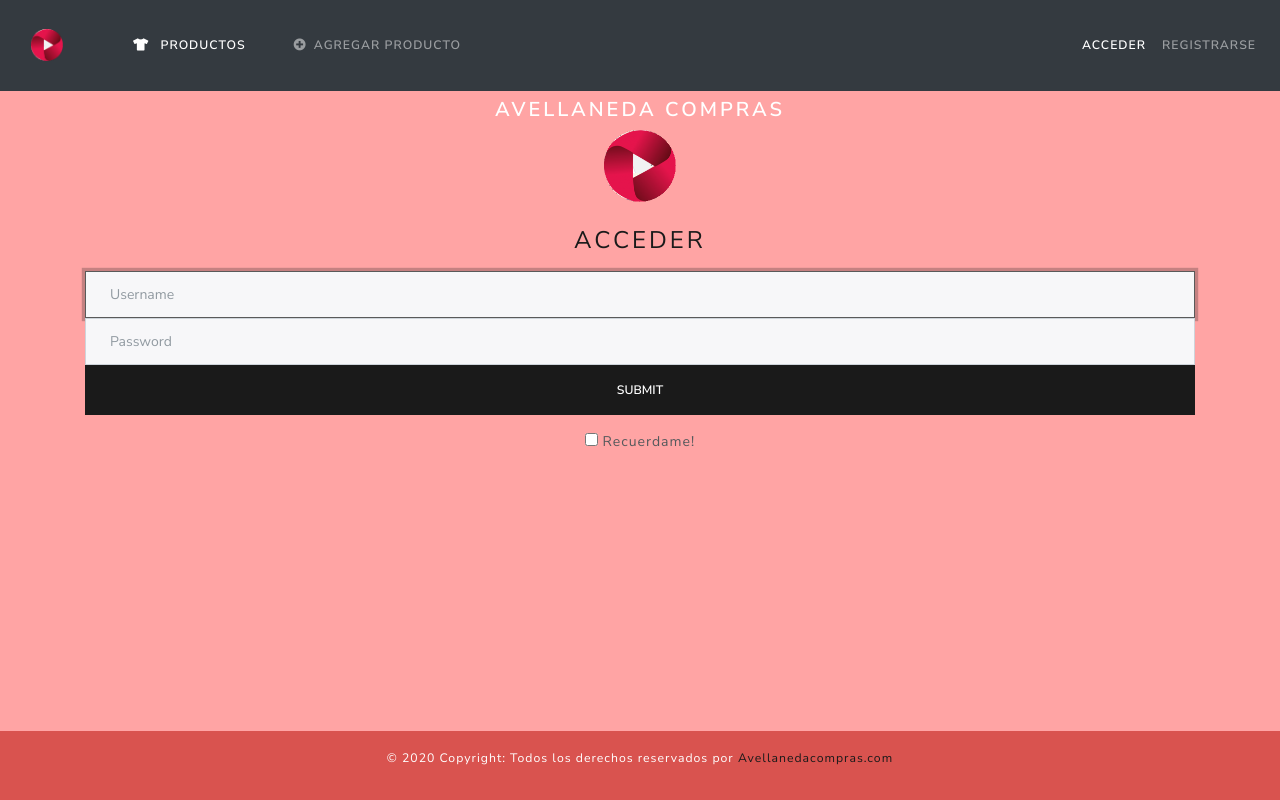
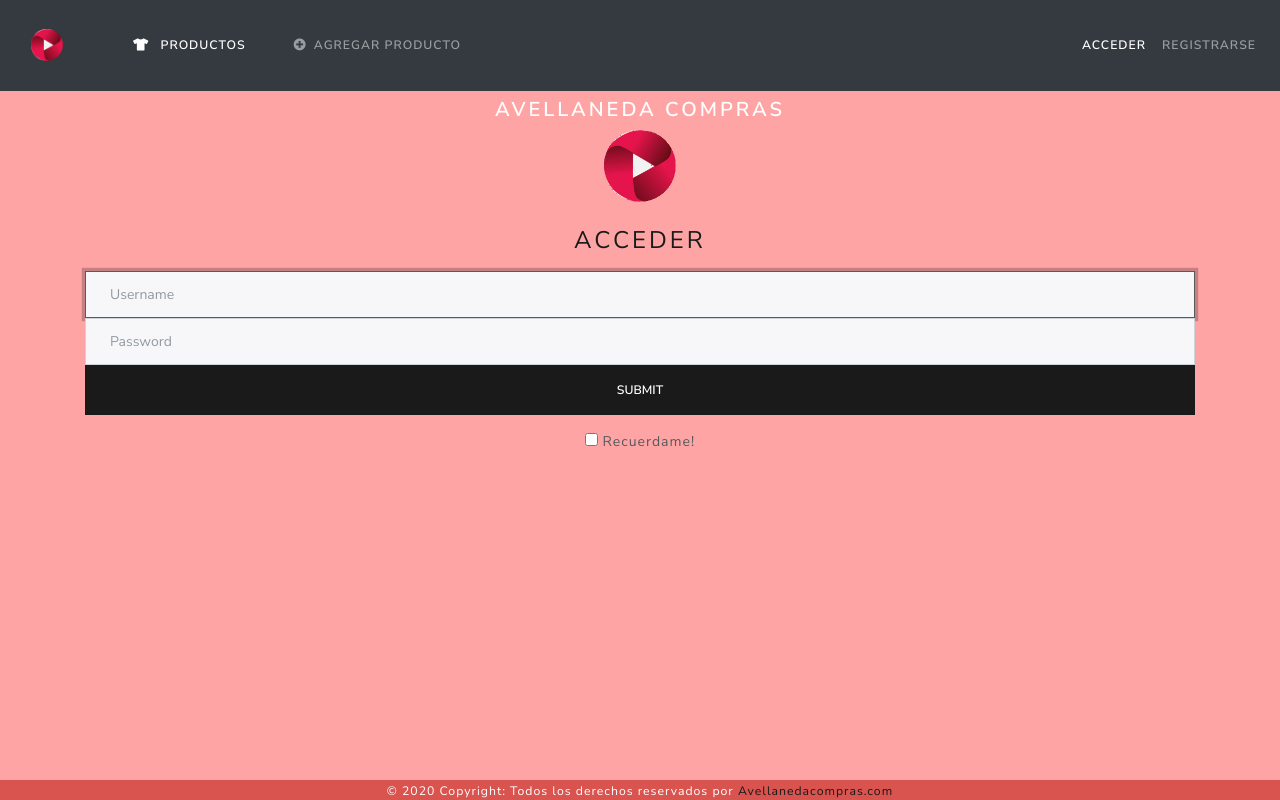
Before and after one commit to rulosmuchos/ng-node-rest-mysql, an Angular app in the folder client/: page /login in a window 1280 px wide. Built offline with nearby package versions, Linux system fonts and the light colour scheme.

Commit message:
footer changes

```diff
--- a/client/src/app/app.component.css
+++ b/client/src/app/app.component.css
@@ -1,3 +1,6 @@
 .container {
     padding: 90px 15px 90px;
   }
+  .footer-copyright{
+      height: 20px;
+  }
--- a/client/src/app/app.component.html
+++ b/client/src/app/app.component.html
@@ -7,9 +7,9 @@
     </div>
     <router-outlet></router-outlet>
 </div>
-<footer class="footer fixed-bottom font-small red pt-4">
+<footer class="footer fixed-bottom font-small red">
     <div class="">
-        <div class="footer-copyright text-center py-3 bg-danger text-white">
+        <div class="footer-copyright text-center bg-danger text-white">
             <p> <small>© 2020 Copyright: Todos los derechos reservados por <a href="http://avellanedacompras.com">Avellanedacompras.com</a></small></p>
         </div>
     </div>
```
